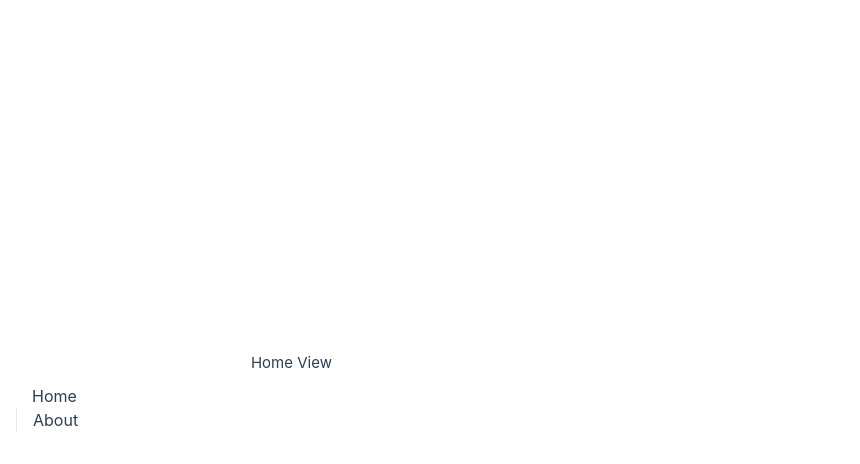
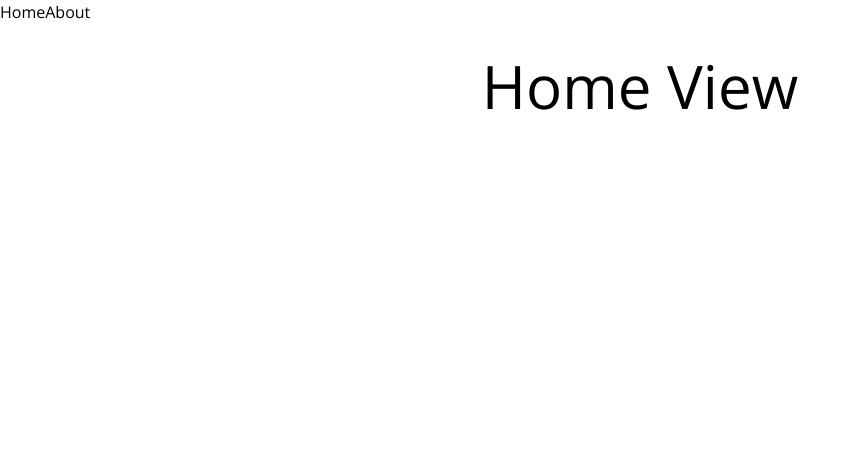
Before and after one commit to gezielcarvalho/vuejs-masterclass, a Vue app in the folder job-search/: page / in a window 1280 px wide. Shown: the top 464 px of the page, without its empty margins (0-860 px from the left). Built offline with nearby package versions, Linux system fonts and the light colour scheme.

Commit message:
Update code formatting and linting configurations

```diff
--- a/job-search/index.html
+++ b/job-search/index.html
@@ -3,6 +3,11 @@
   <head>
     <meta charset="UTF-8" />
     <link rel="icon" href="/favicon.ico" />
+    <link rel="preconnect" href="https://fonts.googleapis.com" />
+    <link rel="preconnect" href="https://fonts.gstatic.com" crossorigin />
+    <link
+      href="https://fonts.googleapis.com/css2?family=Open+Sans:ital,wght@0,300..800;1,300..800&display=swap"
+      rel="stylesheet" />
     <meta name="viewport" content="width=device-width, initial-scale=1.0" />
     <title>Vite App</title>
   </head>
--- a/job-search/package.json
+++ b/job-search/package.json
@@ -36,6 +36,7 @@
     "npm-run-all2": "^6.2.0",
     "postcss": "^8.4.47",
     "prettier": "^3.2.5",
+    "prettier-plugin-tailwindcss": "^0.6.6",
     "tailwindcss": "^3.4.12",
     "typescript": "~5.4.0",
     "vite": "^5.3.1",
--- a/job-search/src/App.vue
+++ b/job-search/src/App.vue
@@ -13,63 +13,3 @@
   </header>
   <RouterView />
 </template>
-
-<style scoped>
-  header {
-    line-height: 1.5;
-    max-height: 100vh;
-  }
-
-  nav {
-    width: 100%;
-    font-size: 12px;
-    text-align: center;
-    margin-top: 2rem;
-  }
-
-  nav a.router-link-exact-active {
-    color: var(--color-text);
-  }
-
-  nav a.router-link-exact-active:hover {
-    background-color: transparent;
-  }
-
-  nav a {
-    display: inline-block;
-    padding: 0 1rem;
-    border-left: 1px solid var(--color-border);
-  }
-
-  nav a:first-of-type {
-    border: 0;
-  }
-
-  @media (min-width: 1024px) {
-    header {
-      display: flex;
-      place-items: center;
-      padding-right: calc(var(--section-gap) / 2);
-    }
-
-    .logo {
-      margin: 0 2rem 0 0;
-    }
-
-    header .wrapper {
-      display: flex;
-      flex-direction: column;
-      place-items: flex-start;
-      flex-wrap: wrap;
-    }
-
-    nav {
-      text-align: left;
-      margin-left: -1rem;
-      font-size: 1rem;
-
-      padding: 1rem 0;
-      margin-top: 1rem;
-    }
-  }
-</style>
--- a/job-search/src/main.ts
+++ b/job-search/src/main.ts
@@ -1,4 +1,3 @@
-import "@/assets/main.css";
 import "@/index.css";
 
 import { createApp } from "vue";
--- a/job-search/src/views/HomeView.vue
+++ b/job-search/src/views/HomeView.vue
@@ -2,6 +2,6 @@
 
 <template>
   <main>
-    <p>Home View</p>
+    <h1 class="mt-8 text-center text-6xl">Home View</h1>
   </main>
 </template>
--- a/job-search/tailwind.config.js
+++ b/job-search/tailwind.config.js
@@ -1,8 +1,13 @@
 /** @type {import('tailwindcss').Config} */
+import defaultTheme from "tailwindcss/defaultTheme";
 export default {
   content: ["./index.html", "./src/**/*.{vue,js,ts}"],
   theme: {
-    extend: {}
+    extend: {
+      fontFamily: {
+        sans: ["Open Sans", ...defaultTheme.fontFamily.sans]
+      }
+    }
   },
   plugins: []
 };
```
Also changed, not shown: job-search/.prettierrc.json, job-search/src/assets/fonts/sunflower.otf (added), 1 other file (tests, documents, lock files or other folders).
